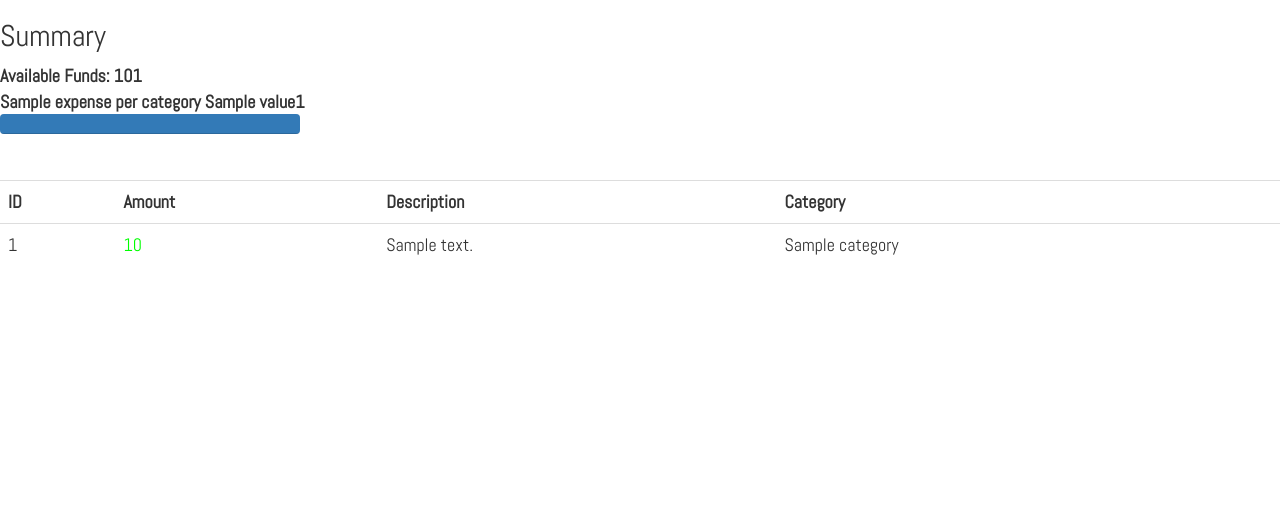
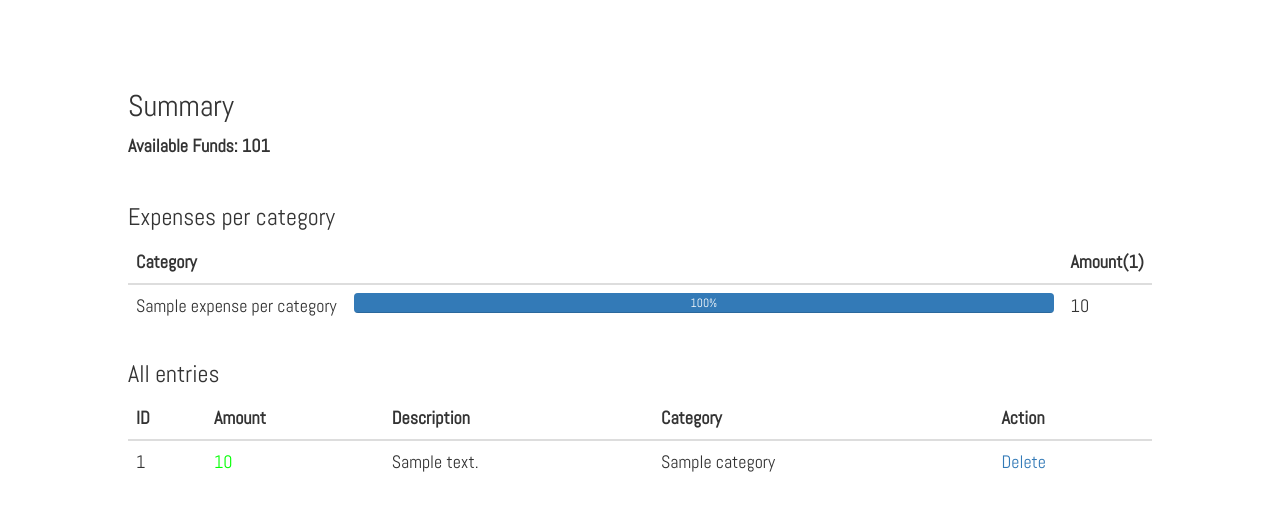
Before and after one commit to Zillolo/mana-vault, a Flask app: template app/templates/budget/summary.html in a window 1280 px wide. Shown: the part 52-583 px from the top of the page. Run offline with Flask 2, Linux system fonts and the light colour scheme; the visitor is signed in with stand-in values (Sample User, id 1); the template is opened without the code that fills it: most values are stand-ins (such as "Sample title", 1, 10 or a date in 2020); some libraries are stand-ins or nearby versions.

Commit message:
Change styles and layout

```diff
--- a/app/static/css/style.css
+++ b/app/static/css/style.css
@@ -3,8 +3,30 @@
   font-size: 18px;
 }
 
+section {
+  padding-top: 30px;
+  padding-left: 10%;
+  padding-right: 10%;
+  padding-bottom: 30px;
+}
+
+section span#expenseValue {
+  font-weight: bold;
+}
+
+section#messageContainer {
+
+  padding-top: 10px;
+  padding-bottom: 10px;
+
+  line-height: 50px;
+}
+
 .progress {
-  width: 300px;
+  margin-left: auto;
+  margin-right: auto;
+
+  width: 700px;
 }
 
 span.entry-positive {
--- a/app/templates/budget/summary.html
+++ b/app/templates/budget/summary.html
@@ -2,32 +2,50 @@
 {% extends "layout.html" %}
 
 {% block content %}
+{% set currency = session.get('currency') %}
 <h2>Summary</h2>
-<b>Available Funds: {{ sumIncome }}{{session.get('currency')}}</b>
+<b>Available Funds: {{ sumIncome }}{{ currency }}</b>
 <br />
-{% for name, value in expensePerCategory.items() %}
-  <b>{{ name }}</b>
-  <b>{{ value }}{{session.get('currency')}}</b>
-  {% if sumIncome != 0 %}
-    {% set percent = (value / sumIncome) * 100 %}
+<br />
+<h3>Expenses per category</h3>
+<table class="table">
+  <thead>
+    <tr>
+      <th style="font-weight: bold;">Category</th>
+      <th></th>
+      <th style="font-weight: bold;">Amount({{ currency }})</th>
+    </tr>
+  </thead>
+  {% for name, amount in expensePerCategory.items() %}
+    <tr>
+      <td>{{ name }}</td>
+      <td>{% if sumIncome != 0 %}
+            {% set percent = (amount / sumIncome) * 100 %}
           {% else %}
             {% set percent = 0 %}
           {% endif %}
         <div class="progress">
-    <div class="progress-bar" role="progressbar" aria-valuenow="{{percent|int}}" aria-valuemin="0" aria-valuemax="100" style="width: {{3 * (percent|int) }}px">
+          <div class="progress-bar" role="progressbar" aria-valuenow="{{percent|int}}" aria-valuemin="0" aria-valuemax="100" style="width: {{7 * (percent|int) }}px">
               {{percent|int}}%
           </div>
         </div>
+      </td>
+      <td>{{ amount }}</td>
+    </tr>
+  {% endfor %}
+</table>
 
-  <br />
-{% endfor %}
+<h3>All entries</h3>
 <table class="table table-hover">
+  <thead>
     <tr>
       <th>ID</th>
       <th>Amount</th>
       <th>Description</th>
       <th>Category</th>
+      <th>Action</th>
     </tr>
+  </thead>
 {% for entry in entries %}
   <tr>
     <td>{{entry['_id']}}</td>
@@ -41,6 +59,7 @@
 
     <td>{{entry['description']}}</td>
     <td>{{entry['category']}}</td>
+    <td><a href="{{url_for('budget.deleteEntry', id = entry['_id'])}}">Delete</a></td>
   </tr>
 {% endfor %}
 </table>
```
Lines whose indentation alone changed are shown as unchanged.
